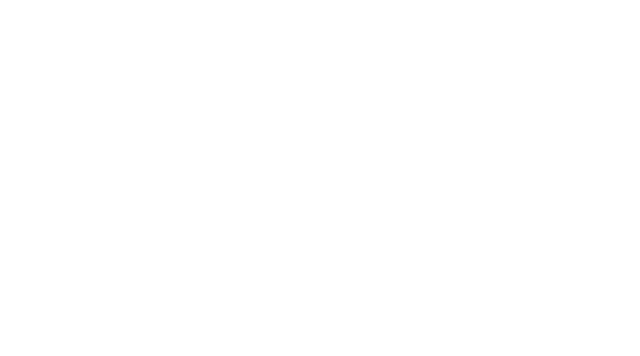
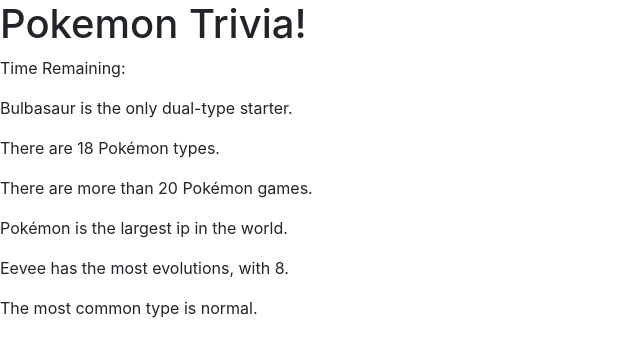
Before and after one commit to aanielson/TriviaGame, a plain HTML site: page index.html in a window 1280 px wide. Shown: the whole page, without its empty margins (0-640 px from the left). Drawn offline with nearby package versions, Linux system fonts and the light colour scheme.

Commit message:
set up the basic form in html

```diff
--- a/index.html
+++ b/index.html
@@ -7,10 +7,27 @@
     <link rel="stylesheet" href="https://stackpath.bootstrapcdn.com/bootstrap/4.4.1/css/bootstrap.min.css" integrity="sha384-Vkoo8x4CGsO3+Hhxv8T/Q5PaXtkKtu6ug5TOeNV6gBiFeWPGFN9MuhOf23Q9Ifjh" crossorigin="anonymous">
     <link rel="stylesheet" href="assets/css/style.css">
     <script src="https://ajax.googleapis.com/ajax/libs/jquery/3.4.1/jquery.min.js"></script>
-    <title>Trivia</title>
+    <title>Pokemon Trivia</title>
 </head>
 <body>
-
+    <div class="main">
+        <h1>Pokemon Trivia!</h1>
+        <div class="display">
+            <span><p>Time Remaining: <div id="timer"></div></p></span>
+            <p>Bulbasaur is the only dual-type starter.</p>
+            <div id="question-1"></div>
+            <p>There are 18 Pokémon types.</p>
+            <div id="question-2"></div>
+            <p>There are more than 20 Pokémon games.</p>
+            <div id="question-3"></div>
+            <p>Pokémon is the largest ip in the world.</p>
+            <div id="question-4"></div>
+            <p>Eevee has the most evolutions, with 8.</p>
+            <div id="question-5"></div>
+            <p>The most common type is normal.</p>
+            <div id="question-6"></div>
+        </div>
+    </div>
     <script src="assets/javascript/game.js"></script>
 </body>
 </html>
```
